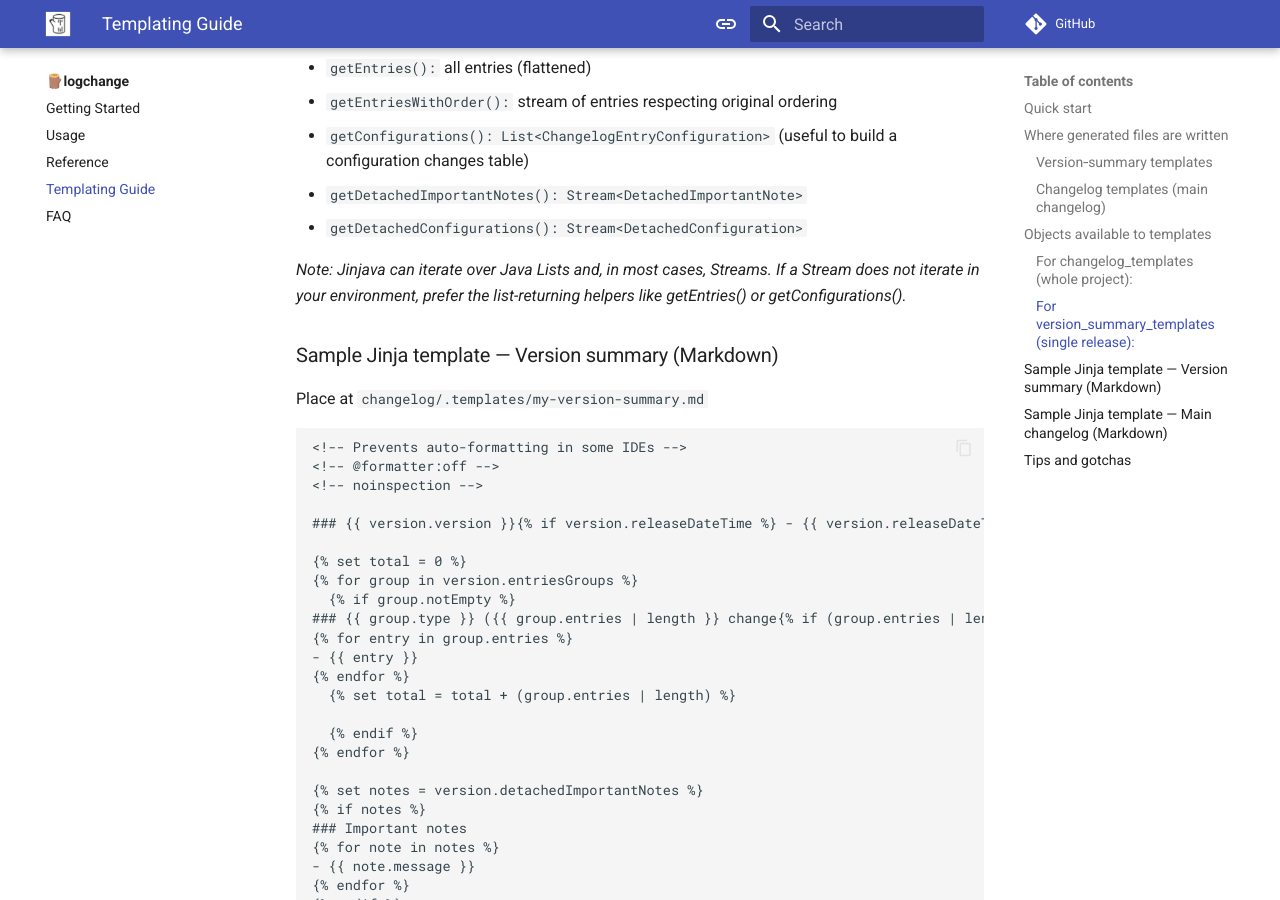
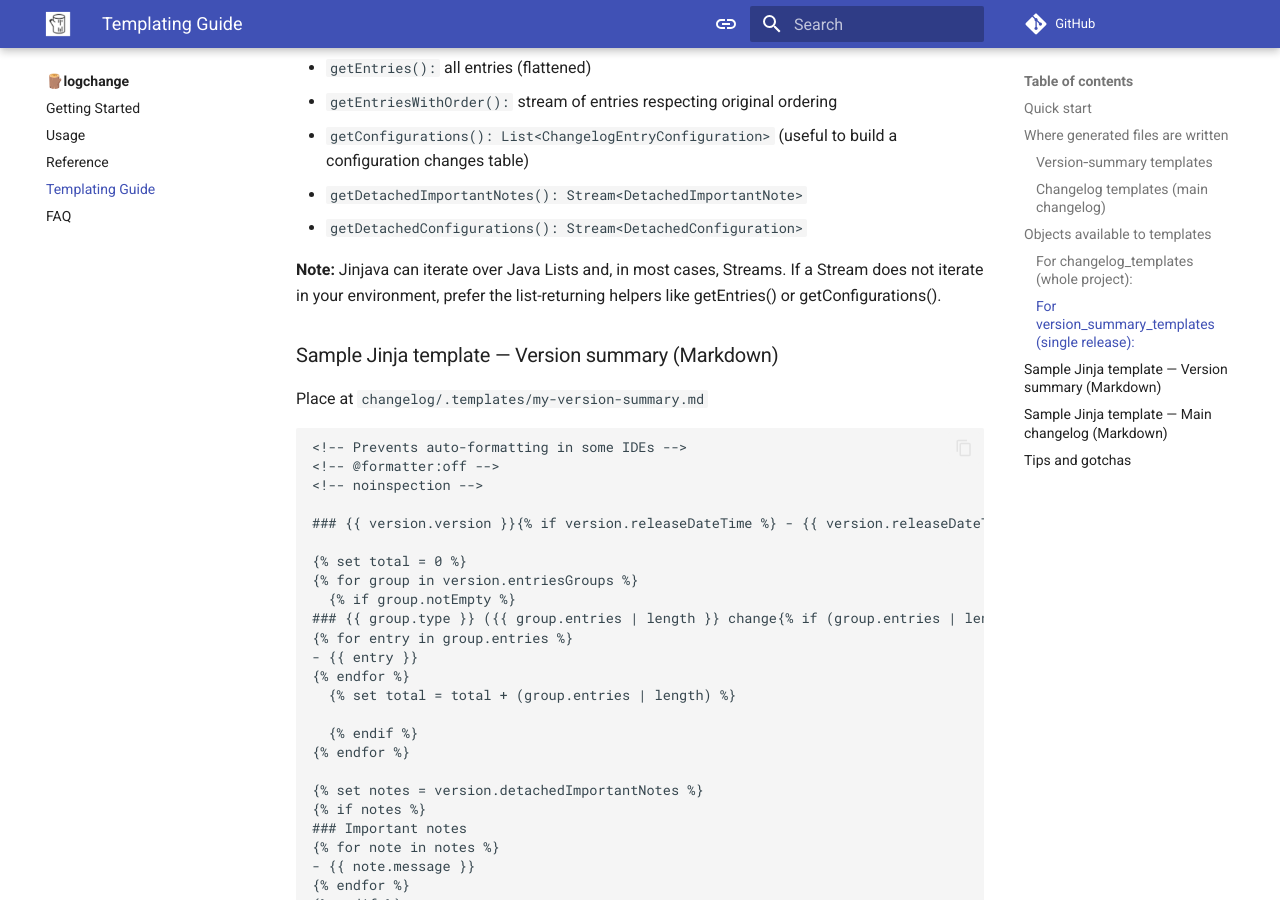
Before and after one commit to logchange/logchange.github.io, an MkDocs documentation site: the page built from docs/tools/logchange/templates.md, in a window 1280 px wide and 900 px high, scrolled down 2327 px. Built offline with MkDocs 1.6.1 and Material for MkDocs 9.7.7, drawn with Linux system fonts in a browser that asks for light colours; comment, search, counter and statistics services are not loaded; part of the change alters nothing that is shown.

```diff
--- a/docs/tools/logchange/templates.md
+++ b/docs/tools/logchange/templates.md
@@ -91,7 +91,7 @@ logchange exposes strongly‑typed domain objects to the template context:
    - `getDetachedImportantNotes(): Stream<DetachedImportantNote>`
    - `getDetachedConfigurations(): Stream<DetachedConfiguration>`
 
-_Note: Jinjava can iterate over Java Lists and, in most cases, Streams. If a Stream does not iterate in your environment, prefer the list-returning helpers like getEntries() or getConfigurations()._
+**Note:** Jinjava can iterate over Java Lists and, in most cases, Streams. If a Stream does not iterate in your environment, prefer the list-returning helpers like getEntries() or getConfigurations().
 
 ### Sample Jinja template — Version summary (Markdown)
 
```
